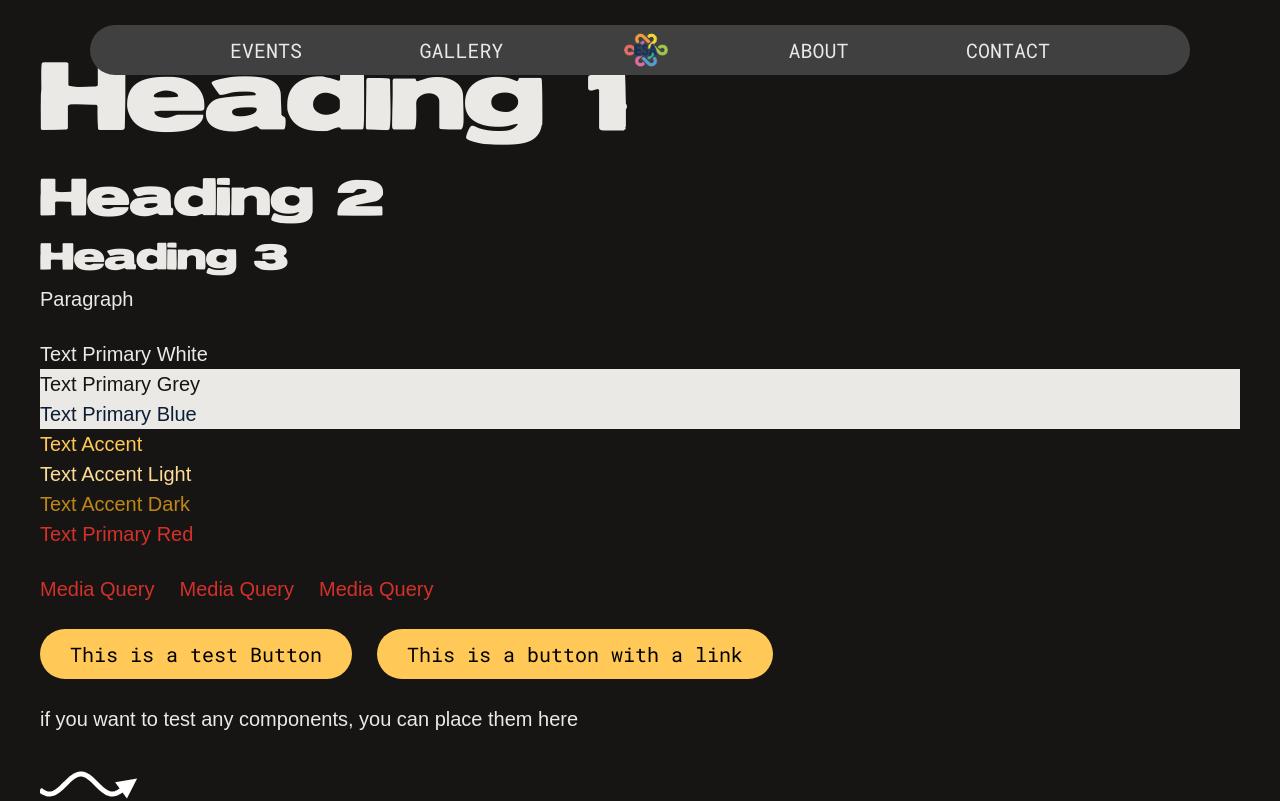
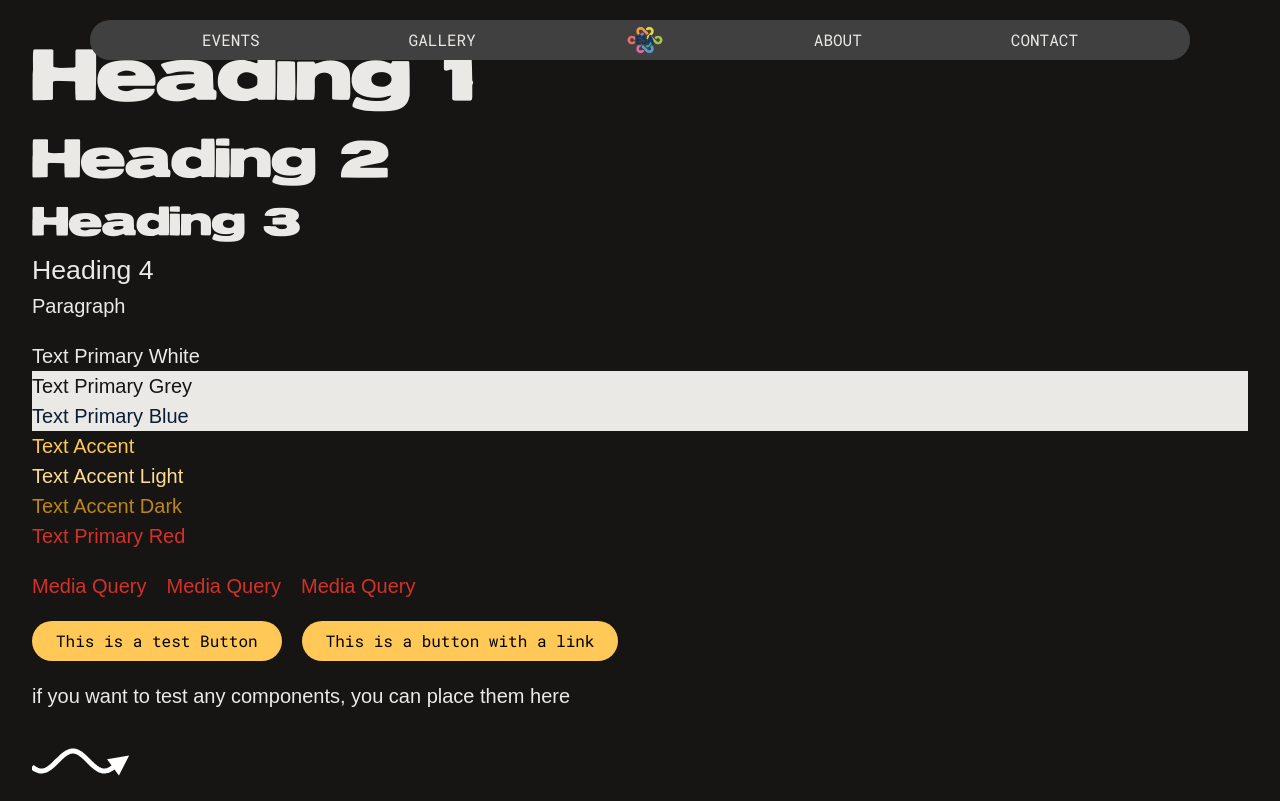
Before and after one commit to UoaWDCC/esa, a Next.js app: page /test in a window 1280 px wide. Shown: the top 801 px of the page. Built offline with nearby package versions, Linux system fonts and the light colour scheme; a web font is replaced by a local one.

Commit message:
Setup values for a more fluid typography

```diff
--- a/src/app/(frontend)/test/page.tsx
+++ b/src/app/(frontend)/test/page.tsx
@@ -1,5 +1,5 @@
-import {Button} from "@/components/ui/Button";
-import SquigglyArrow from "@/components/icons/SquigglyArrow"
+import { Button } from '@/components/ui/Button';
+import SquigglyArrow from '@/components/icons/SquigglyArrow';
 
 const test = () => {
     return (
@@ -7,6 +7,7 @@ const test = () => {
             <h1>Heading 1</h1>
             <h2>Heading 2</h2>
             <h3>Heading 3</h3>
+            <h4>Heading 4</h4>
             <p>Paragraph</p>
 
             <p className="text-primary-white mt-5">Text Primary White</p>
@@ -28,13 +29,12 @@ const test = () => {
                 <Button href="/">This is a button with a link</Button>
             </div>
 
-          <div className="mt-5">
-              <p>if you want to test any components, you can place them here</p>
-              <SquigglyArrow />
-
-          </div>
-      </div>
-  )
-}
+            <div className="mt-5">
+                <p>if you want to test any components, you can place them here</p>
+                <SquigglyArrow />
+            </div>
+        </div>
+    );
+};
 
 export default test;
--- a/src/styles/global.css
+++ b/src/styles/global.css
@@ -59,26 +59,39 @@
   padding: 0;
   width: 100%;
   overflow-x: hidden;
-  font-size: clamp(0.8rem, 1vw + 0.5rem, 1.25rem); /* minmum size, perferred size, maximum size */ --radius: 0.625rem; --background: oklch(1 0 0); --foreground: oklch(0.145 0 0); --card: oklch(1 0 0); --card-foreground: oklch(0.145 0 0); --popover: oklch(1 0 0); --popover-foreground: oklch(0.145 0 0); --primary: oklch(0.205 0 0); --primary-foreground: oklch(0.985 0 0); --secondary: oklch(0.97 0 0); --secondary-foreground: oklch(0.205 0 0); --muted: oklch(0.97 0 0); --muted-foreground: oklch(0.556 0 0); --accent: oklch(0.97 0 0); --accent-foreground: oklch(0.205 0 0); --destructive: oklch(0.577 0.245 27.325); --border: oklch(0.922 0 0); --input: oklch(0.922 0 0); --ring: oklch(0.708 0 0); --chart-1: oklch(0.646 0.222 41.116); --chart-2: oklch(0.6 0.118 184.704); --chart-3: oklch(0.398 0.07 227.392); --chart-4: oklch(0.828 0.189 84.429); --chart-5: oklch(0.769 0.188 70.08); --sidebar: oklch(0.985 0 0); --sidebar-foreground: oklch(0.145 0 0); --sidebar-primary: oklch(0.205 0 0); --sidebar-primary-foreground: oklch(0.985 0 0); --sidebar-accent: oklch(0.97 0 0); --sidebar-accent-foreground: oklch(0.205 0 0); --sidebar-border: oklch(0.922 0 0); --sidebar-ring: oklch(0.708 0 0);
+  --radius: 0.625rem; --background: oklch(1 0 0); --foreground: oklch(0.145 0 0); --card: oklch(1 0 0); --card-foreground: oklch(0.145 0 0); --popover: oklch(1 0 0); --popover-foreground: oklch(0.145 0 0); --primary: oklch(0.205 0 0); --primary-foreground: oklch(0.985 0 0); --secondary: oklch(0.97 0 0); --secondary-foreground: oklch(0.205 0 0); --muted: oklch(0.97 0 0); --muted-foreground: oklch(0.556 0 0); --accent: oklch(0.97 0 0); --accent-foreground: oklch(0.205 0 0); --destructive: oklch(0.577 0.245 27.325); --border: oklch(0.922 0 0); --input: oklch(0.922 0 0); --ring: oklch(0.708 0 0); --chart-1: oklch(0.646 0.222 41.116); --chart-2: oklch(0.6 0.118 184.704); --chart-3: oklch(0.398 0.07 227.392); --chart-4: oklch(0.828 0.189 84.429); --chart-5: oklch(0.769 0.188 70.08); --sidebar: oklch(0.985 0 0); --sidebar-foreground: oklch(0.145 0 0); --sidebar-primary: oklch(0.205 0 0); --sidebar-primary-foreground: oklch(0.985 0 0); --sidebar-accent: oklch(0.97 0 0); --sidebar-accent-foreground: oklch(0.205 0 0); --sidebar-border: oklch(0.922 0 0); --sidebar-ring: oklch(0.708 0 0);
+  /* font sizes calculated using https://utopia.fyi/type/calculator?c=360,18,1.2,1240,20,1.333,5,2,&s=0.75|0.5|0.25,1.5|2|3|4|6,s-l&g=s,l,xl,12 */
+  --step--2: clamp(0.7035rem, 0.8131rem + -0.1414vw, 0.7813rem);
+  --step--1: clamp(0.9375rem, 0.9374rem + 0.0004vw, 0.9377rem);
+  --step-0: clamp(1.125rem, 1.0739rem + 0.2273vw, 1.25rem);
+  --step-1: clamp(1.35rem, 1.2206rem + 0.575vw, 1.6663rem);
+  --step-2: clamp(1.62rem, 1.3741rem + 1.0929vw, 2.2211rem);
+  --step-3: clamp(1.944rem, 1.5281rem + 1.8486vw, 2.9607rem);
+  --step-4: clamp(2.3328rem, 1.6726rem + 2.9343vw, 3.9467rem);
+  --step-5: clamp(2.7994rem, 1.7924rem + 4.4755vw, 5.2609rem);
 }
 
 h1 {
   font-family: var(--font-reservoir-grunge);
-  font-size: clamp(2rem, 5vw + 1rem, 5rem); /* minmum size, perferred size, maximum size */
+  font-size: var(--step-4);
 }
 
 h2 {
   font-family: var(--font-reservoir-grunge);
-  font-size: clamp(1.25rem, 2vw + 1rem, 2.5rem); /* minmum size, perferred size, maximum size */
+  font-size: var(--step-3);
 }
 
 h3 {
   font-family: var(--font-reservoir-grunge);
-  font-size: clamp(1rem, 1vw + 1rem, 1.75rem); /* minmum size, perferred size, maximum size */
+  font-size: var(--step-2);
 }
 
 h4 {
-  font-size: clamp(1rem, 1vw + 2rem, 1.75rem);
+  font-size: var(--step-1);
+}
+
+p {
+  font-size: var(--step-0)
 }
 
 /* SHADCN STUFF DO NOT WORRY ABOUT IT!! */
```
